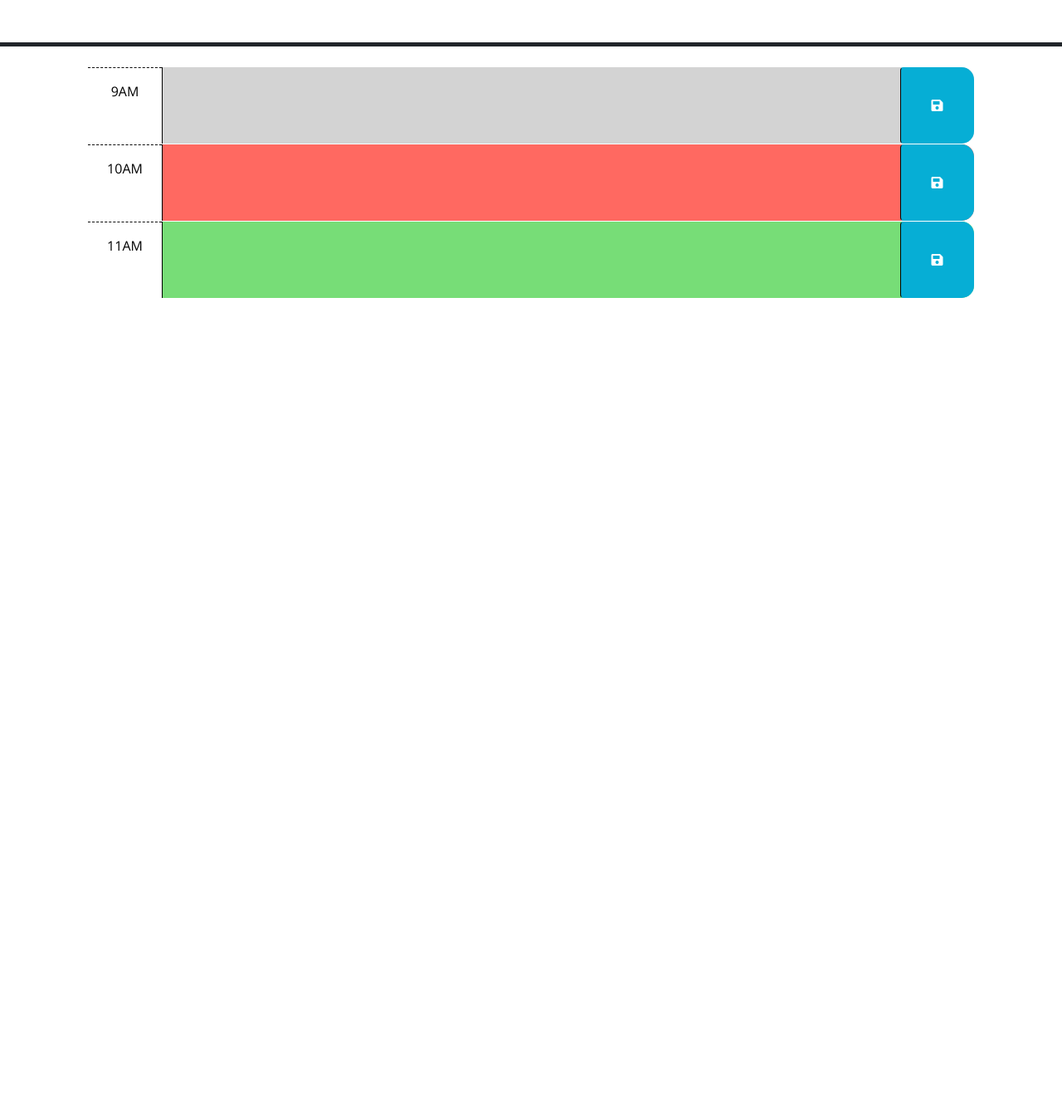
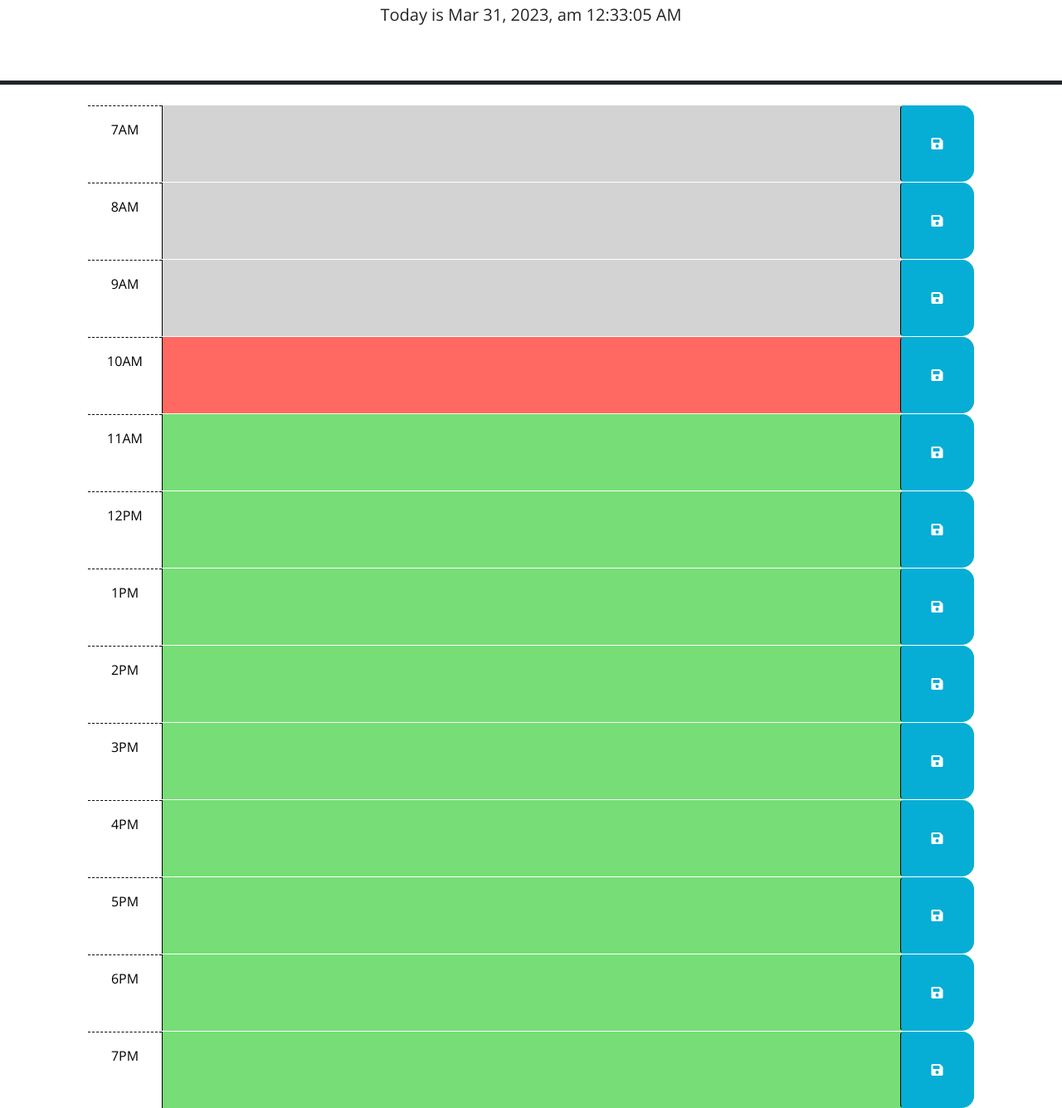
Before and after one commit to CrowTrooper202/work-day-scheduler, a plain HTML site: page index.html in a window 1280 px wide. Shown: the part 176-1511 px from the top of the page at 83% size. Before the commit the page ends 800 px from the top, so only its background shows below. Drawn offline with nearby package versions, Linux system fonts and the light colour scheme.

Commit message:
expanded time table in html and added date and time to header in js

```diff
--- a/index.html
+++ b/index.html
@@ -39,6 +39,22 @@
         code is implemented.
         -->
 
+        <div id="hour-7" class="row time-block past">
+          <div class="col-2 col-md-1 hour text-center py-3">7AM</div>
+          <textarea class="col-8 col-md-10 description" rows="3"> </textarea>
+          <button class="btn saveBtn col-2 col-md-1" aria-label="save">
+            <i class="fas fa-save" aria-hidden="true"></i>
+          </button>
+        </div>
+
+        <div id="hour-8" class="row time-block past">
+          <div class="col-2 col-md-1 hour text-center py-3">8AM</div>
+          <textarea class="col-8 col-md-10 description" rows="3"> </textarea>
+          <button class="btn saveBtn col-2 col-md-1" aria-label="save">
+            <i class="fas fa-save" aria-hidden="true"></i>
+          </button>
+        </div>
+
       <!-- Example of a past time block. The "past" class adds a gray background color. -->
       <div id="hour-9" class="row time-block past">
         <div class="col-2 col-md-1 hour text-center py-3">9AM</div>
@@ -65,6 +81,72 @@
           <i class="fas fa-save" aria-hidden="true"></i>
         </button>
       </div>
+
+      <div id="hour-12" class="row time-block future">
+        <div class="col-2 col-md-1 hour text-center py-3">12PM</div>
+        <textarea class="col-8 col-md-10 description" rows="3"> </textarea>
+        <button class="btn saveBtn col-2 col-md-1" aria-label="save">
+          <i class="fas fa-save" aria-hidden="true"></i>
+        </button>
+      </div>
+
+      <div id="hour-13" class="row time-block future">
+        <div class="col-2 col-md-1 hour text-center py-3">1PM</div>
+        <textarea class="col-8 col-md-10 description" rows="3"> </textarea>
+        <button class="btn saveBtn col-2 col-md-1" aria-label="save">
+          <i class="fas fa-save" aria-hidden="true"></i>
+        </button>
+      </div>
+
+      <div id="hour-14" class="row time-block future">
+        <div class="col-2 col-md-1 hour text-center py-3">2PM</div>
+        <textarea class="col-8 col-md-10 description" rows="3"> </textarea>
+        <button class="btn saveBtn col-2 col-md-1" aria-label="save">
+          <i class="fas fa-save" aria-hidden="true"></i>
+        </button>
+      </div>
+
+      <div id="hour-15" class="row time-block future">
+        <div class="col-2 col-md-1 hour text-center py-3">3PM</div>
+        <textarea class="col-8 col-md-10 description" rows="3"> </textarea>
+        <button class="btn saveBtn col-2 col-md-1" aria-label="save">
+          <i class="fas fa-save" aria-hidden="true"></i>
+        </button>
+      </div>
+
+      <div id="hour-16" class="row time-block future">
+        <div class="col-2 col-md-1 hour text-center py-3">4PM</div>
+        <textarea class="col-8 col-md-10 description" rows="3"> </textarea>
+        <button class="btn saveBtn col-2 col-md-1" aria-label="save">
+          <i class="fas fa-save" aria-hidden="true"></i>
+        </button>
+      </div>
+
+      <div id="hour-17" class="row time-block future">
+        <div class="col-2 col-md-1 hour text-center py-3">5PM</div>
+        <textarea class="col-8 col-md-10 description" rows="3"> </textarea>
+        <button class="btn saveBtn col-2 col-md-1" aria-label="save">
+          <i class="fas fa-save" aria-hidden="true"></i>
+        </button>
+      </div>
+
+      <div id="hour-18" class="row time-block future">
+        <div class="col-2 col-md-1 hour text-center py-3">6PM</div>
+        <textarea class="col-8 col-md-10 description" rows="3"> </textarea>
+        <button class="btn saveBtn col-2 col-md-1" aria-label="save">
+          <i class="fas fa-save" aria-hidden="true"></i>
+        </button>
+      </div>
+
+      <div id="hour-19" class="row time-block future">
+        <div class="col-2 col-md-1 hour text-center py-3">7PM</div>
+        <textarea class="col-8 col-md-10 description" rows="3"> </textarea>
+        <button class="btn saveBtn col-2 col-md-1" aria-label="save">
+          <i class="fas fa-save" aria-hidden="true"></i>
+        </button>
+      </div>
+
+
     </div>
     <script src="https://code.jquery.com/jquery-3.4.1.min.js"></script>
     <script
--- a/script.js
+++ b/script.js
@@ -1,7 +1,16 @@
 // Wrap all code that interacts with the DOM in a call to jQuery to ensure that
 // the code isn't run until the browser has finished rendering all the elements
 // in the html.
+
 $(function () {
+  //added date and timer
+  var currentTimeHeader = $('#currentDay')
+setInterval(myTimer, 1000);
+function myTimer() {
+  const date = new Date();
+  document.getElementById("currentDay").innerHTML = "Today is " + dayjs().format('MMM D, YYYY, a ')+  date.toLocaleTimeString();
+}
+
   // TODO: Add a listener for click events on the save button. This code should
   // use the id in the containing time-block as a key to save the user input in
   // local storage. HINT: What does `this` reference in the click listener
@@ -9,6 +18,8 @@ $(function () {
   // time-block containing the button that was clicked? How might the id be
   // useful when saving the description in local storage?
   //
+
+
   // TODO: Add code to apply the past, present, or future class to each time
   // block by comparing the id to the current hour. HINTS: How can the id
   // attribute of each time-block be used to conditionally add or remove the
@@ -19,5 +30,5 @@ $(function () {
   // the values of the corresponding textarea elements. HINT: How can the id
   // attribute of each time-block be used to do this?
   //
-  // TODO: Add code to display the current date in the header of the page.
+
 });
```
